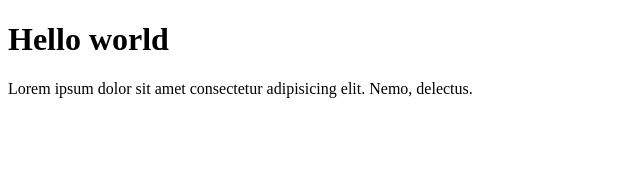
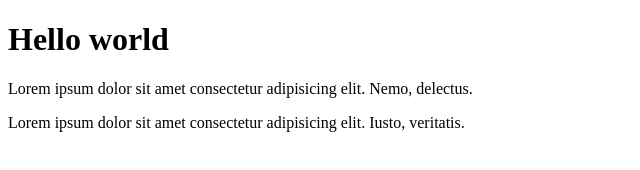
Before and after one commit to MYSTICLWN/git-test-2, a plain HTML site: page index.html in a window 1280 px wide. Shown: the whole page, without its empty margins (0-640 px from the left). Drawn offline with Linux system fonts and the light colour scheme.

Commit message:
menambahkan paragraf ke-2

```diff
--- a/index.html
+++ b/index.html
@@ -9,5 +9,6 @@
   <body>
     <h1>Hello world</h1>
     <p>Lorem ipsum dolor sit amet consectetur adipisicing elit. Nemo, delectus.</p>
+    <p>Lorem ipsum dolor sit amet consectetur adipisicing elit. Iusto, veritatis.</p>
   </body>
 </html>
```
